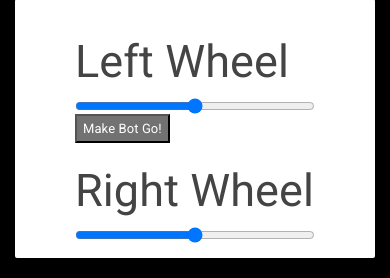
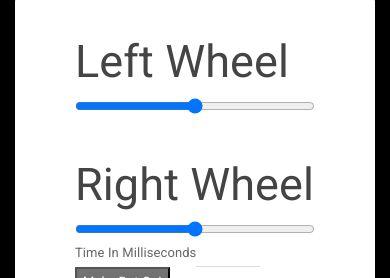
Before and after one commit to turtle89431/arduinoday, a PHP site: page / in a window 390 px wide. Shown: the part 152-430 px from the top of the page. Run offline with PHP 8.4, Linux system fonts and the light colour scheme.

Commit message:
Add time

```diff
--- a/index.php
+++ b/index.php
@@ -4,9 +4,11 @@ if($_POST) {
     $i;
     $l = $_POST['Left'];
     $r = $_POST['Right'];
-    $txt['i'] = $i;
-    $txt['l']=$l;
-    $txt['r']=$r;
+    $t = $_POST['time'];
+    $txt['i'] = $i.",";
+    $txt['l']=$l.",";
+    $txt['r']=$r.",";
+    $txt['time'] = $t;
     $myfile = file_put_contents("data.txt", $txt);
 }
 ?>
@@ -52,10 +54,12 @@ if($_POST) {
                 <div class="col-md-5">
                     <h2>Left Wheel</h2>
                     <input type="range" name="Left" id="" step="5"></div>
-                <div class="col-md-2"><input type="submit" value="Make Bot Go!"></div>
+                <div class="col-md-2">&nbsp;</div>
                 <div class="col-md-5">
                     <h2>Right Wheel</h2>
                     <input type="range" name="Right" id="" step="5"></div>
+                <div class="col-md-6"><span>Time In Milliseconds</span><input type="number" name="time" id="" min="0" max="1000"></div>
+                <div class="col-md-6"><input type="submit" value="Make Bot Go!"></div>
 
             </form>
                     </div></div>
```
